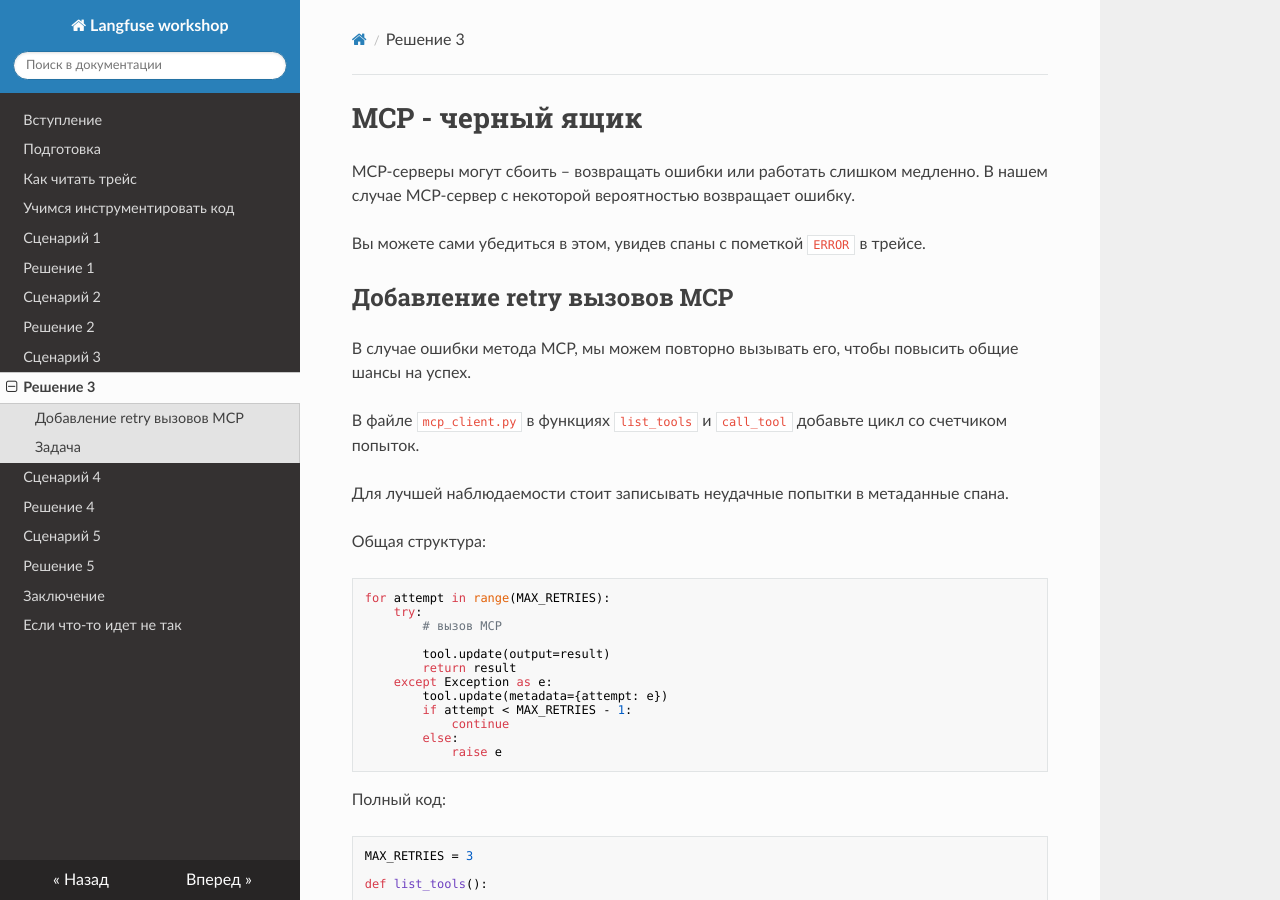
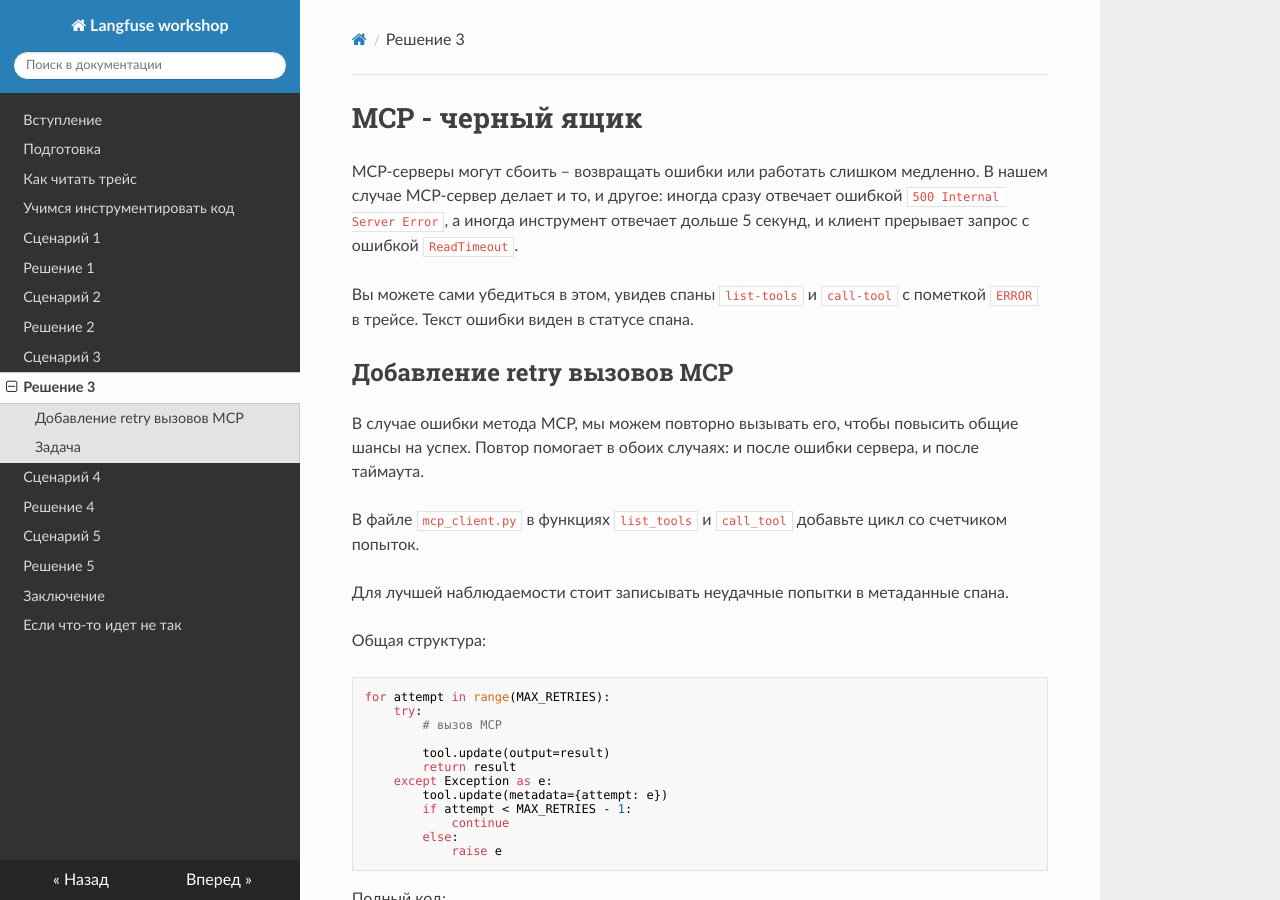
Before and after one commit to bocharovf/docs-langfuse-workshop, an MkDocs documentation site: the page built from docs/step32.md, in a window 1280 px wide and 900 px high. Built offline with MkDocs 1.6.1, drawn with Linux system fonts in a browser that asks for light colours; nearby versions of some CDN libraries; some of the changed text lies outside the part shown.

Commit message:
Сценарии 2 и 3: уточнения после проверки
Сценарий 2: убрана ссылка на старый коммит — он показывал другое
сравнение, чем в текущем коде.
Сценарий 3: описаны оба вида сбоев MCP (ошибка 500 и таймаут) и то,
что retry помогает в обоих случаях.

```diff
--- a/docs/step32.md
+++ b/docs/step32.md
@@ -4,13 +4,13 @@ description: "Решение сценария 3: добавляем retry для
 
 # MCP - черный ящик
 
-MCP-серверы могут сбоить – возвращать ошибки или работать слишком медленно. В нашем случае MCP-сервер с некоторой вероятностью возвращает ошибку.
+MCP-серверы могут сбоить – возвращать ошибки или работать слишком медленно. В нашем случае MCP-сервер делает и то, и другое: иногда сразу отвечает ошибкой `500 Internal Server Error`, а иногда инструмент отвечает дольше 5 секунд, и клиент прерывает запрос с ошибкой `ReadTimeout`.
 
-Вы можете сами убедиться в этом, увидев спаны с пометкой `ERROR` в трейсе.
+Вы можете сами убедиться в этом, увидев спаны `list-tools` и `call-tool` с пометкой `ERROR` в трейсе. Текст ошибки виден в статусе спана.
 
 ## Добавление retry вызовов MCP
 
-В случае ошибки метода MCP, мы можем повторно вызывать его, чтобы повысить общие шансы на успех.
+В случае ошибки метода MCP, мы можем повторно вызывать его, чтобы повысить общие шансы на успех. Повтор помогает в обоих случаях: и после ошибки сервера, и после таймаута.
 
 В файле `mcp_client.py` в функциях `list_tools` и `call_tool` добавьте цикл со счетчиком попыток.
 
@@ -105,8 +105,8 @@ docker compose up -d --force-recreate cookbook-agent
 
 ## Задача
 
-Добиться работы агента даже при ошибках MCP
+Добиться работы агента даже при ошибках MCP. Изредка все три попытки могут оказаться неудачными - тогда просто повторите запрос.
 
-Неудачные ошибки должны логироваться в метаданных спана call-tool:
+Неудачные попытки должны логироваться в метаданных спана call-tool:
 
 ![Retry](img/mcp-error-retry.png)
```
Also changed, not shown: docs/step21.md (+0 -1 lines).
